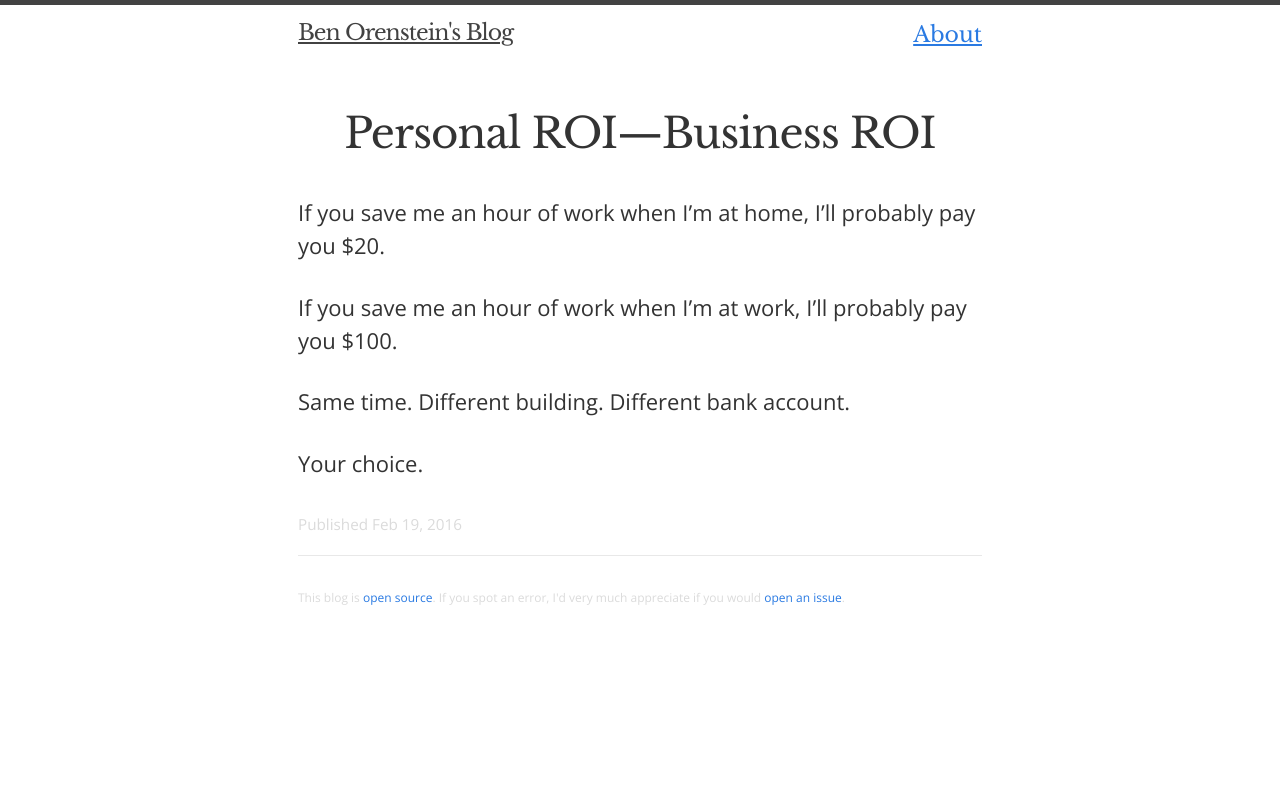
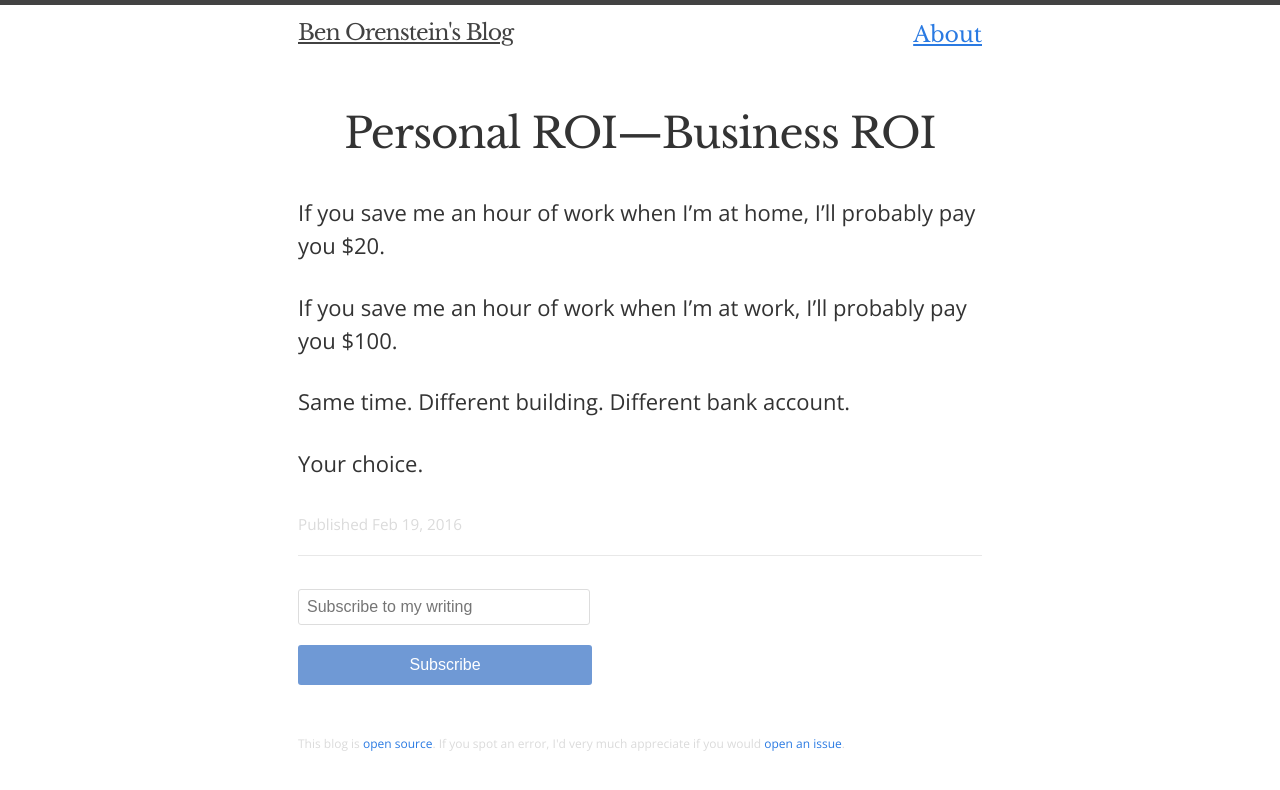
Before and after one commit to r00k/blog, a Jekyll site: the page built from _posts/2016-02-19-personal-business-roi.md, in a window 1280 px wide. Shown: the top 790 px of the page. Built offline with Jekyll 4.4.1, drawn with Linux system fonts in a browser that asks for light colours.

Commit message:
Add drip subscribe to posts

```diff
--- a/_includes/footer.html
+++ b/_includes/footer.html
@@ -1,7 +1,18 @@
 <footer class="site-footer">
+  <section class="drip">
+    <form action="https://www.getdrip.com/forms/2303345/submissions" method="post" data-drip-embedded-form="2303345">
+      <div data-drip-attribute="description"></div>
+        <div>
+          <input type="email" name="fields[email]" value="" placeholder="Subscribe to my writing" />
+        </div>
+      <div>
+        <input type="submit" name="submit" value="Subscribe" data-drip-attribute="sign-up-button" />
+      </div>
+    </form>
+  </section>
 
-<p class="mouse-type">This blog is <a href="http://github.com/r00k/blog">open
-  source</a>. If you spot an error, I'd very much appreciate if you would <a
-  href="http://github.com/r00k/blog/issues/new">open an issue</a>.
+  <p class="mouse-type">This blog is <a href="http://github.com/r00k/blog">open
+    source</a>. If you spot an error, I'd very much appreciate if you would <a
+    href="http://github.com/r00k/blog/issues/new">open an issue</a>.
 
 </footer>
--- a/_layouts/post.html
+++ b/_layouts/post.html
@@ -12,4 +12,5 @@ layout: default
   </article>
 
   <p class="post-meta">Published {{ page.date | date: "%b %-d, %Y" }}</p>
+
 </div>
--- a/_sass/_custom-styles.scss
+++ b/_sass/_custom-styles.scss
@@ -60,3 +60,35 @@ small, .font_small {font-size: 0.707em;}
 .post-link {
   font-family: 'Libre Baskerville', serif;
 }
+
+.drip {
+  font-size: 16px;
+  margin-bottom: 30px;
+
+  input {
+    margin-bottom: 20px;
+    font-size: 16px;
+    padding-top: 0.5em;
+    padding-right: 0.5em;
+    padding-left: 0.5em;
+    padding-bottom: 0.5em;
+    border: 1px solid #DDD;
+    border-radius: 3px;
+    width: 40%;
+  }
+
+  input[type='submit'] {
+    background-color: lighten(#477DCA, 10%);
+    color: #fff;
+    border: none;
+    font-size: 16px;
+    border-radius: 3px;
+    line-height: 1;
+    padding-top: 0.75em;
+    padding-bottom: 0.75em;
+    padding-right: 1em;
+    padding-left: 1em;
+    cursor: pointer;
+    width: 43%;
+  }
+}
```
